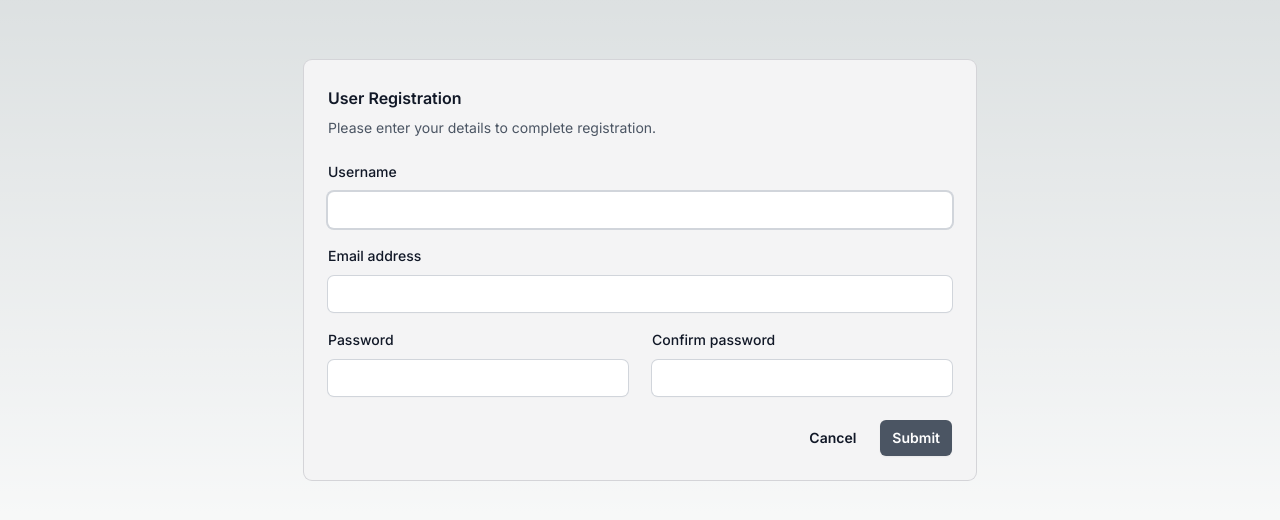
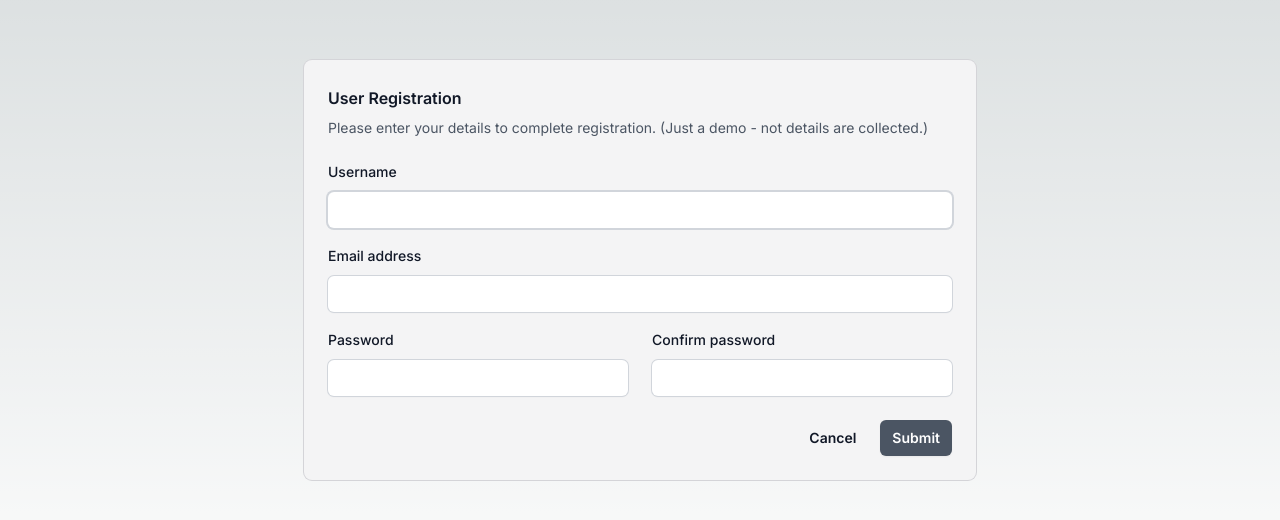
Before and after one commit to matthewalton/next-js-form-validation, a Next.js app: page / in a window 1280 px wide. Shown: the part 130-650 px from the top of the page. Built offline with nearby package versions, Linux system fonts and the light colour scheme.

Commit message:
Added demo details message

```diff
--- a/src/app/_components/my-form/index.tsx
+++ b/src/app/_components/my-form/index.tsx
@@ -19,7 +19,8 @@ function MyForm() {
         User Registration
       </h2>
       <p className="mt-1 text-sm leading-6 text-gray-600">
-        Please enter your details to complete registration.
+        Please enter your details to complete registration. (Just a demo - not
+        details are collected.)
       </p>
 
       <div className="mt-5 grid grid-cols-1 gap-x-6 gap-y-4 sm:grid-cols-6">
```
